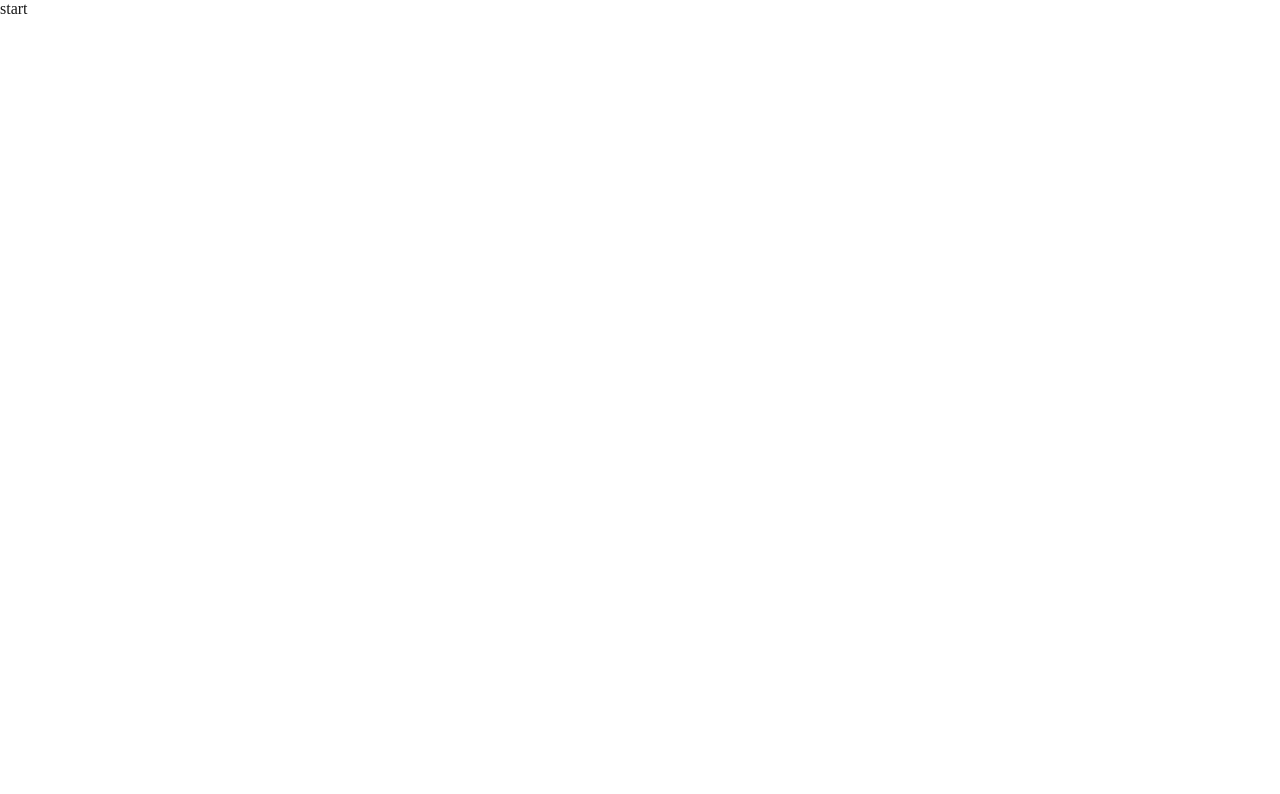
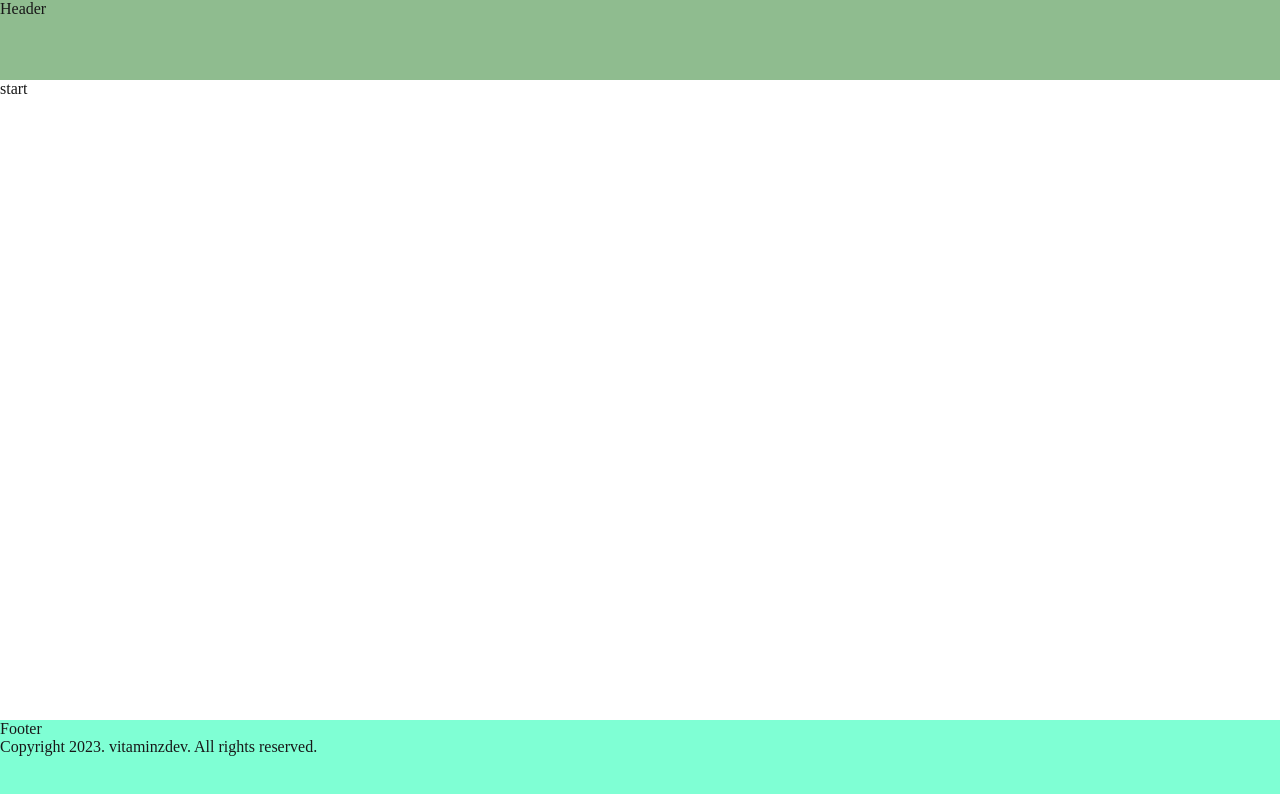
Before and after one commit to vitaZ-dev/portfolio, a Next.js app: page / in a window 1280 px wide. Shown: the top 794 px of the page. Built offline with nearby package versions, Linux system fonts and the light colour scheme.

Commit message:
setting: 기초 레이아웃 세팅

```diff
--- /dev/null
+++ b/components/Footer.tsx
@@ -0,0 +1,13 @@
+import React from 'react';
+
+const Footer = () => {
+  return (
+    <footer>
+      Footer
+      <br />
+      Copyright 2023. vitaminzdev. All rights reserved.
+    </footer>
+  );
+};
+
+export default Footer;
--- /dev/null
+++ b/components/Header.tsx
@@ -0,0 +1,7 @@
+import React from 'react';
+
+const Header = () => {
+  return <header>Header</header>;
+};
+
+export default Header;
--- /dev/null
+++ b/components/Layout.tsx
@@ -0,0 +1,20 @@
+import React from 'react';
+import Header from './Header';
+import Footer from './Footer';
+
+type WrapperProps = {
+  children: React.ReactNode;
+};
+const Layout: React.FC<WrapperProps> = ({ children }) => {
+  return (
+    <>
+      <Header />
+      <main id="wrap">
+        <div>{children}</div>
+      </main>
+      <Footer />
+    </>
+  );
+};
+
+export default Layout;
--- a/pages/_document.tsx
+++ b/pages/_document.tsx
@@ -1,13 +1,16 @@
-import { Html, Head, Main, NextScript } from 'next/document'
+import Layout from '@/components/Layout';
+import { Html, Head, Main, NextScript } from 'next/document';
 
 export default function Document() {
   return (
     <Html lang="en">
       <Head />
       <body>
-        <Main />
-        <NextScript />
+        <Layout>
+          <Main />
+          <NextScript />
+        </Layout>
       </body>
     </Html>
-  )
+  );
 }
--- a/pages/index.tsx
+++ b/pages/index.tsx
@@ -1,7 +1,7 @@
 export default function Home() {
   return (
-    <>
+    <div>
       <>start</>
-    </>
+    </div>
   );
 }
--- a/styles/globals.scss
+++ b/styles/globals.scss
@@ -35,3 +35,23 @@ button {
   border: none;
   cursor: pointer;
 }
+
+header {
+  width: 100%;
+  height: 80px;
+  background-color: darkseagreen;
+  position: fixed;
+  top: 0;
+  left: 0;
+}
+#wrap {
+  height: auto;
+  min-height: 100%;
+  padding: 80px 0;
+}
+footer {
+  height: 80px;
+  background-color: aquamarine;
+  position: relative;
+  transform: translateY(-100%);
+}
```
